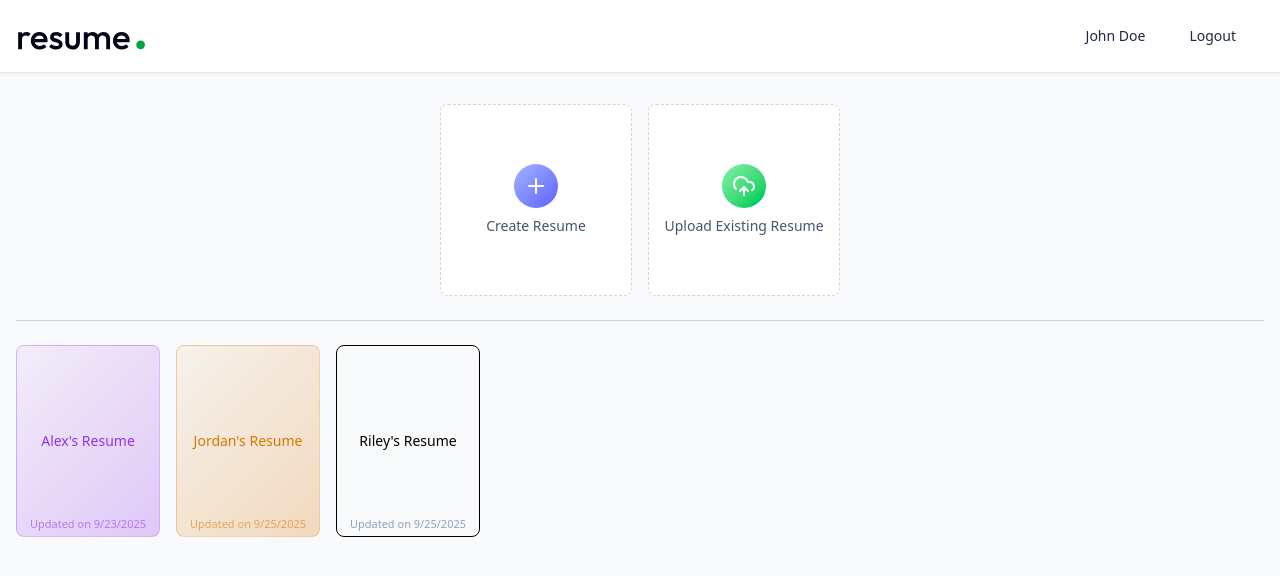
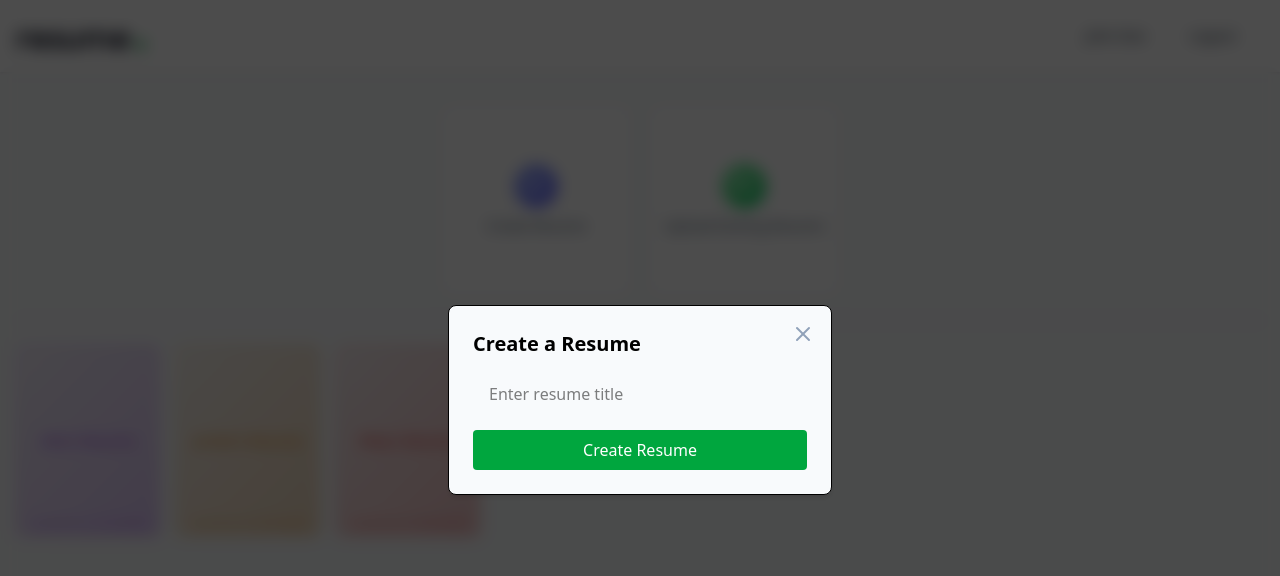
Before and after one commit to Hammadi6289/resume-builder, a React (Vite) app in the folder client/: page /app in a window 1280 px wide. Both pictures are taken after a click on the button "Create Resume". Shown: the top 576 px of the page. Built offline with nearby package versions, Linux system fonts and the light colour scheme.

Commit message:
added onclick event for the upload resume feature.

```diff
--- a/client/src/index.css
+++ b/client/src/index.css
@@ -9,4 +9,11 @@
   button {
     @apply cursor-pointer;
   }
+  input:not([type="checkbox"]) {
+    @apply outline-none focus:ring border border-gray-300 focus:ring-blue-500 focus:border-blue-500 rounded-lg;
+  }
+
+  textarea {
+    @apply outline-none focus:ring border border-gray-300 focus:ring-blue-500 focus:border-blue-500 rounded-lg resize-none;
+  }
 }
--- a/client/src/pages/Dashboard.jsx
+++ b/client/src/pages/Dashboard.jsx
@@ -1,18 +1,40 @@
 import React, { useEffect, useState } from "react";
+import { useNavigate } from "react-router-dom";
 import { dummyResumeData } from "../assets/assets";
 import {
   PencilIcon,
   PlusIcon,
   Trash2Icon,
+  UploadCloud,
   UploadCloudIcon,
+  XIcon,
 } from "lucide-react";
-//1:49:41
+
 const Dashboard = () => {
-  const colors = ["#9333ea", "#d97706", "dc2626", "#0284c7", "#16a34a"];
+  const colors = ["#9333ea", "#d97706", "#dc2626", "#0284c7", "#16a34a"];
   const [allResumes, setAllResumes] = useState([]);
+  const [showCreateResume, setShowCreateResume] = useState(false);
+  const [showUploadResume, setShowUploadResume] = useState(false);
+  const [title, setTitle] = useState("");
+  const [resume, setResume] = useState(null);
+  const [editResumeId, setEditResumeId] = useState("");
+
+  const navigate = useNavigate();
 
   const loadAllResumes = async () => {
     setAllResumes(dummyResumeData);
+  };
+
+  const createResume = async (event) => {
+    event.preventDefault();
+    setShowCreateResume(false);
+    navigate(`/app/builder/res123`);
+  };
+
+  const uploadResume = async (event) => {
+    event.preventDefault();
+    setShowUploadResume(false);
+    navigate(`/app/builder/res123`);
   };
 
   useEffect(() => {
@@ -30,6 +52,7 @@
         </p>
         <div className="flex gap-4 justify-center">
           <button
+            onClick={() => setShowCreateResume(true)}
             className="w-full bg-white sm:max-w-48 h-48 flex flex-col items-center
           justify-center rounded-lg gap-2 text-slate-600 border border-dashed
           border-slate-300 group hover:border-green-500 hover:shadow-lg transition-all
@@ -48,6 +71,7 @@
           </button>
 
           <button
+            onClick={() => setShowUploadResume(true)}
             className="w-full bg-white sm:max-w-48 h-48 flex flex-col items-center
           justify-center rounded-lg gap-2 text-slate-600 border border-dashed
           border-slate-300 group hover:border-purple-500 hover:shadow-lg transition-all
@@ -73,6 +97,7 @@
             return (
               <button
                 key={index}
+                onClick={() => navigate(`/app/builder/${resume._id}`)}
                 className="relative w-full sm:max-w-36 h-48 flex
                 flex-col items-center justify-center rounded-lg gap-2 border group
                 hover:shadow-lg transition-all duration-300 cursor-pointer"
@@ -111,6 +136,107 @@
             );
           })}
         </div>
+
+        {showCreateResume && (
+          <form
+            onSubmit={createResume}
+            onClick={() => setShowCreateResume(false)}
+            className="fixed inset-0 bg-black/70 backdrop-blur bg-opacity-50
+          z-10 flex items-center justify-center"
+          >
+            <div
+              onClick={(e) => e.stopPropagation()}
+              className="relative bg-slate-50 border shadow-md rounded-lg w-full
+            max-w-sm p-6"
+            >
+              <h2 className="text-xl font-bold mb-4">Create a Resume</h2>
+              <input
+                onChange={(e) => setTitle(e.target.value)}
+                value={title}
+                type="text"
+                placeholder="Enter resume title"
+                className="
+              w-full px-4 py-2 mb-4 focus:border-green-600 ring-green-600"
+                required
+              />
+              <button className="w-full py-2 bg-green-600 text-white rounded hover:bg-green-700 transition-colors">
+                Create Resume
+              </button>
+              <XIcon
+                className="absolute top-4 right-4 text-slate-400
+              hover:text-slate-600 cursor-pointer transition-colors"
+                onClick={() => {
+                  setShowCreateResume(false);
+                  setTitle("");
+                }}
+              />
+            </div>
+          </form>
+        )}
+        {showUploadResume && (
+          <form
+            onSubmit={uploadResume}
+            onClick={() => setShowUploadResume(false)}
+            className="fixed inset-0 bg-black/70 backdrop-blur bg-opacity-50 z-10 flex items-center justify-center"
+          >
+            {" "}
+            <div
+              onClick={(e) => e.stopPropagation()}
+              className="relative bg-slate-50 border shadow-md rounded-lg w-full max-w-sm p-6"
+            >
+              <h2 className="text-xl font-bold mb-4">Upload your Resume</h2>
+              <input
+                onChange={(e) => setTitle(e.target.value)}
+                value={title}
+                type="text"
+                placeholder="Enter resume title"
+                className="
+            w-full px-4 py-2 mb-4 focus:border-green-600 ring-green-600"
+                required
+              />
+              <div>
+                <label
+                  htmlFor="resume-input"
+                  className="block text-sm text-slate-700"
+                >
+                  Select resume file
+                  <div
+                    className="flex flex-col items-center justify-center gap-2
+                  border group text-slate-400 border-slate-400 border-dashedrounded-md p-4 py-10 my-4 hover:border-green-500
+                  hover:text-green-700 cursor-pointer transition-colors"
+                  >
+                    {resume ? (
+                      <p className="text-green-700">{resume.name}</p>
+                    ) : (
+                      <>
+                        <UploadCloud className="size-14 stroke-1" />
+                        <p>Upload resume</p>
+                      </>
+                    )}
+                  </div>
+                </label>
+                <input
+                  type="file"
+                  id="resume-input"
+                  accept=".pdf"
+                  hidden
+                  onChange={(e) => setResume(e.target.files[0])}
+                />
+              </div>
+              <button className="w-full py-2 bg-green-600 text-white rounded hover:bg-green-700 transition-colors">
+                Upload Resume
+              </button>
+              <XIcon
+                className="absolute top-4 right-4 text-slate-400
+            hover:text-slate-600 cursor-pointer transition-colors"
+                onClick={() => {
+                  setShowUploadResume(false);
+                  setTitle("");
+                }}
+              />
+            </div>
+          </form>
+        )}
       </div>
     </div>
   );
```
